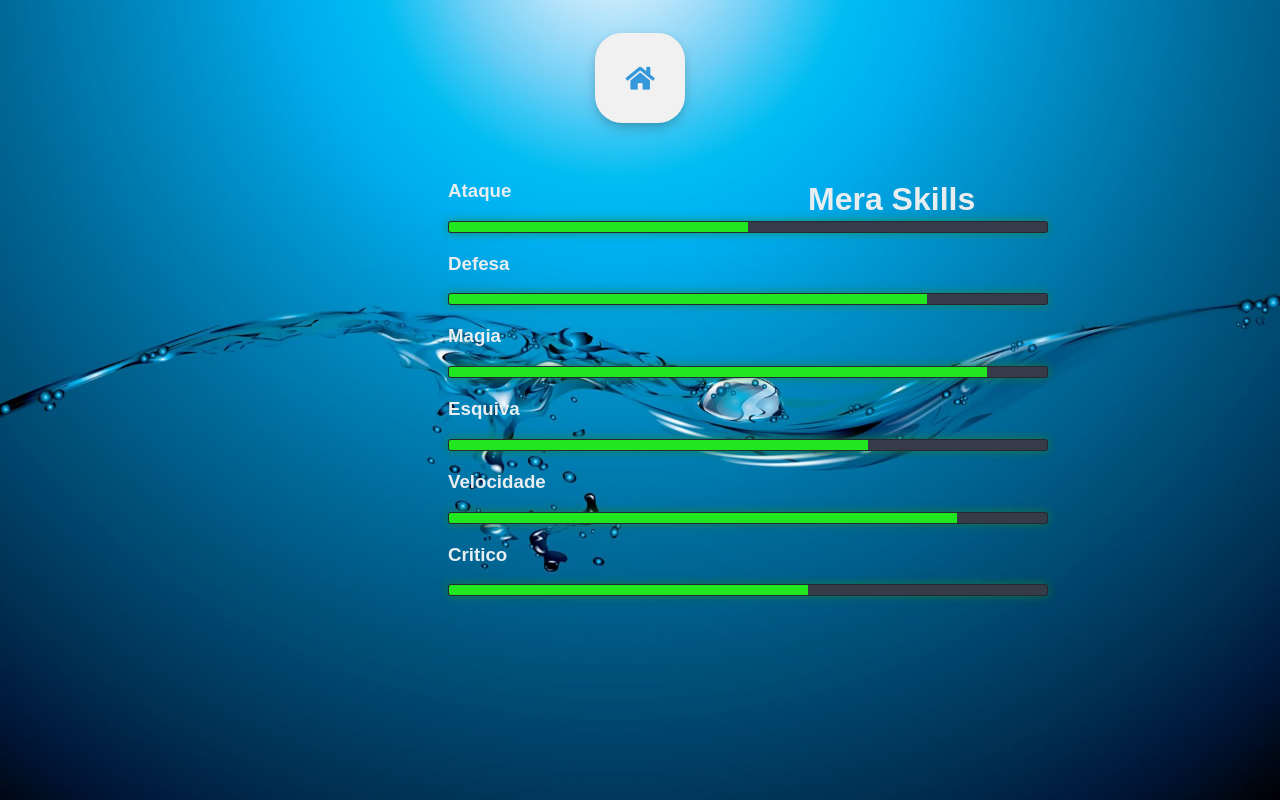
After one commit to AlmeidaFabio/aquaman-game, a PHP site: page /skillsMera.html in a window 1280 px wide. The commit adds this page. Run offline with PHP 8.4, Linux system fonts and the light colour scheme; some libraries are stand-ins or nearby versions.

Commit message:
adicionando arquivos de skkils

```diff
--- a/cadastro.php
+++ b/cadastro.php
@@ -26,6 +26,7 @@ if(isset($_POST['email']) && empty($_POST['email']) == false){
 <body>
 	<div class="full-landing-image">
 	<form class="box" method="POST">
+	<img src="img/tt.png" alt="">
 		<h1>Cadastro</h1>
 		<input type="email" name="email" placeholder="E-mail">
 		<input type="password" name="senha" placeholder="Senha">
--- a/login.php
+++ b/login.php
@@ -44,8 +44,9 @@ try {
 <body>
 	<div class="full-landing-image">
 	<form class="box" method="POST">
-		<input type="email" name="email" placeholder="E-mail" autofocus>
-		<input type="password" name="senha" placeholder="Senha">
+	<img src="img/tt.png" alt="">
+		<input type="email" name="email" placeholder="Insira o seu E-mail" autofocus>
+		<input type="password" name="senha" placeholder="Digite sua Senha">
 		<input type="submit" value="Entrar">
 	</form>
 	</div>
--- /dev/null
+++ b/skillsMera.css
@@ -0,0 +1,169 @@
+body{
+    font-family: sans-serif;
+    list-style: none;
+    padding: 0;
+    margin: 0;
+}
+.full-landing-image {
+    width: 100%;
+    height: 100vh;
+    background: url(img/bg.jpg) no-repeat center;
+    background-size: cover;
+}
+.skills{
+    width: 600px;
+    color: rgb(232, 237, 240);
+    position: absolute;
+    top: 20%;
+    left: 35%;
+}
+.skills li {
+    margin: 20px 0;
+}
+.skills h1{
+    position: absolute;
+    left: 60%;
+}
+.bar{
+    background: #353b48;
+    display: block;
+    height: 10px;
+    border: 1px solid rgba(0, 0, 0, 0.3);
+    border-radius: 3px;
+    overflow: hidden;
+    box-shadow: 0 0 10px #218727b3;
+}
+.bar span {
+    height: 10px;
+    float: left;
+    background: #21e721;
+}
+.ataque{
+   width: 50%;
+   animation: ataque 2s;
+}
+.defesa{
+    width: 80%;
+    animation: defesa 2s;
+}
+.magia{
+    width: 90%;
+    animation: magia 2s;
+}
+.esquiva{
+    width: 70%;
+    animation: esquiva 2s;
+}
+.velocidade{
+    width: 85%;
+    animation: velocidade 2s;
+}
+.critico{
+    width: 60%;
+    animation: critico 2s;
+}
+@keyframes ataque {
+    0%{
+        width: 0%
+    }
+    100%{
+        width: 50%
+    }
+}
+@keyframes defesa {
+    0%{
+        width: 0%
+    }
+    100%{
+        width: 80%
+    }
+}
+@keyframes magia {
+    0%{
+        width: 0%
+    }
+    100%{
+        width: 90%
+    }
+}
+@keyframes esquiva {
+    0%{
+        width: 0%
+    }
+    100%{
+        width: 70%
+    }
+}
+@keyframes velocidade {
+    0%{
+        width: 0%
+    }
+    100%{
+        width: 85%
+    }
+}
+@keyframes critico {
+    0%{
+        width: 0%
+    }
+    100%{
+        width: 60%
+    }
+}
+
+
+.midle {
+    position: absolute;
+    top: 10%;
+    transform: translateY(-50%);
+    width: 100%;
+    text-align: center;
+}
+.btn {
+    display: inline-block;
+    width: 90px;
+    height: 90px;
+    background: #f1f1f1;
+    margin: 10px;
+    border-radius: 30%;
+    box-shadow: 0 5px 15px -5px #00000070;
+    color: #3498db;
+    overflow: hidden;
+    position: relative;
+}
+.btn i {
+    line-height: 90px;
+    font-size: 26px;
+    transition: 0.26s linear;
+}
+.btn:hover i {
+    transform: scale(1.3);
+    color: #f1f1f1;
+}
+.btn:before {
+    content: "";
+    position: absolute;
+    width: 120%;
+    height: 120%;
+    background: #3498db;
+    transform: rotate(45deg);
+    left: -110%;
+    top: 90%;
+}
+.btn:hover::before{
+    animation: aaa 0.7s 1;
+    top: -10%;
+    left: -10%;
+}
+@keyframes aaa {
+    0%{
+        left: -110%;
+        top: 90%;
+    }50%{
+        left:10%;
+        top: -30%;
+    }100%{
+        top: -10%;
+        left: -10%;
+    }
+}
--- /dev/null
+++ b/skillsMera.html
@@ -0,0 +1,54 @@
+<!DOCTYPE html>
+<html lang="pt-br">
+<head>
+	<meta charset="UTF-8">
+	<meta name="viewport" content="width=device-width, initial-scale=1.0">
+	<meta http-equiv="X-UA-Compatible" content="ie=edge">
+	<title>Skills</title>
+	<link rel="stylesheet" href="skillsMera.css">
+	<script src="https://ajax.googleapis.com/ajax/libs/jquery/3.4.1/jquery.min.js"></script>
+    <script src="https://cdnjs.cloudflare.com/ajax/libs/jquery.ripples/0.5.3/jquery.ripples.min.js"></script>
+    <link rel="stylesheet" href="https://use.fontawesome.com/releases/v5.6.1/css/all.css">
+</head>
+<body>
+    <div class="full-landing-image">
+        <div class="skills">
+            <h1>Mera Skills</h1>
+
+            <li>
+                <h3>Ataque</h3><span class="bar"><span class="ataque"></span></span>
+            </li>
+            <li>
+                <h3>Defesa</h3><span class="bar"><span class="defesa"></span></span>
+            </li>
+            <li>
+                <h3>Magia</h3><span class="bar"><span class="magia"></span></span>
+            </li>
+            <li>
+                <h3>Esquiva</h3><span class="bar"><span class="esquiva"></span></span>
+            </li>
+            <li>
+                <h3>Velocidade</h3><span class="bar"><span class="velocidade"></span></span>
+            </li>
+            <li>
+                <h3>Critico</h3><span class="bar"><span class="critico"></span></span>
+            </li>
+        </div>
+
+        <div class="midle">
+            <a class="btn" href="index.php" target="blank">
+                <i class="fas fa-home"></i>
+            </a>
+    </div>
+
+
+<script>
+    $(".full-landing-image").ripples({
+        resolution:200,
+        pertuberance: 0.04,
+    });
+</script>
+
+
+</body>
+</html>
--- a/social.html
+++ b/social.html
@@ -14,6 +14,7 @@
 </head>
 <body>
     <div class="full-landing-image">
+        <img class="img-social" src="img/tt.png" alt="">
         <div class="midle">
             <a class="btn" href="https://www.facebook.com/" target="blank">
                 <i class="fab fa-facebook-f"></i>
```
Also changed, not shown: index.php (+8 -5 lines), skillsAquaman.css (renamed from skills.css, +36 -32 lines), skillsAquaman.html (renamed from skills.html, +9 -9 lines), skillsAtlanna.css (added, +169 -0 lines), skillsAtlanna.html (added, +54 -0 lines), style.css (+15 -2 lines).
